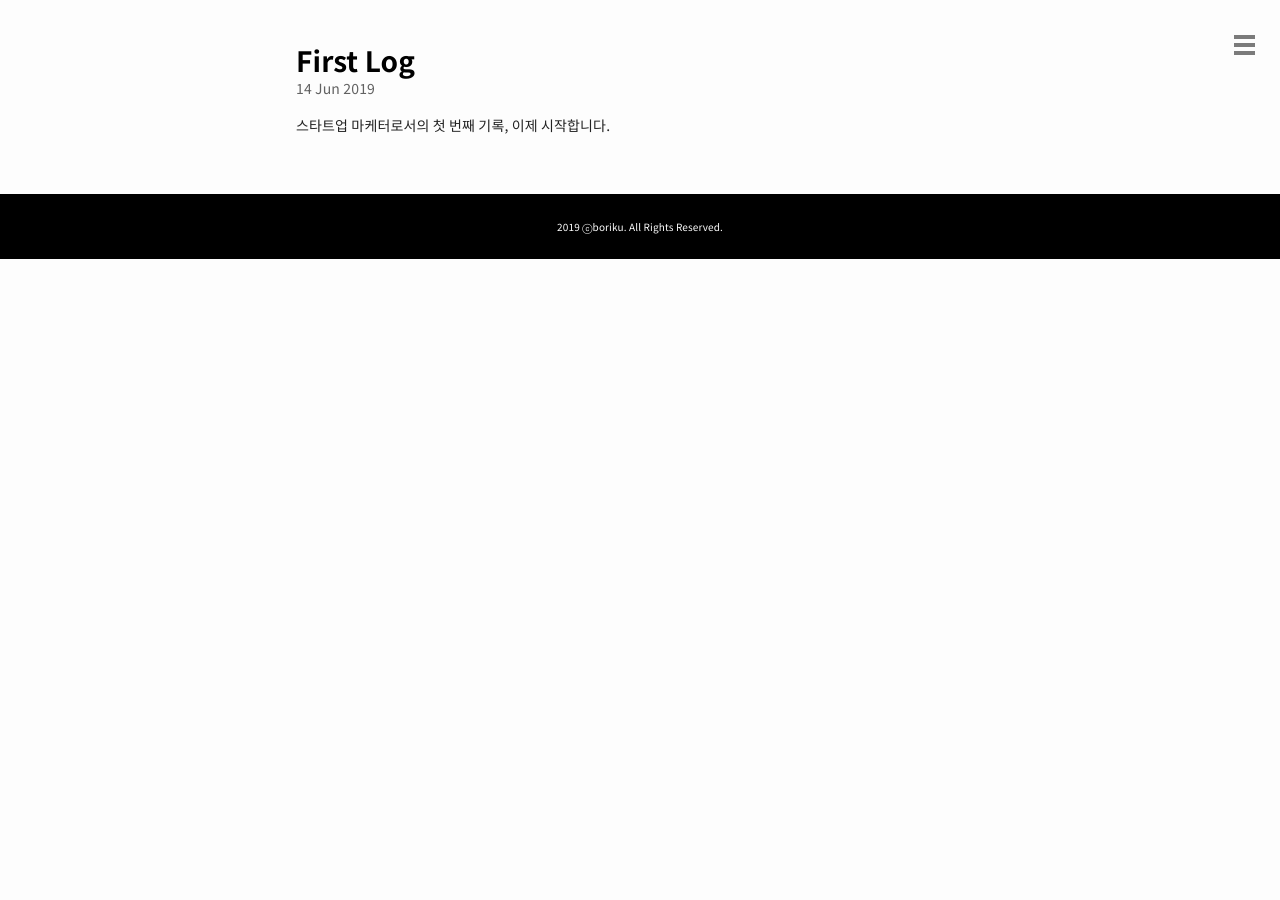
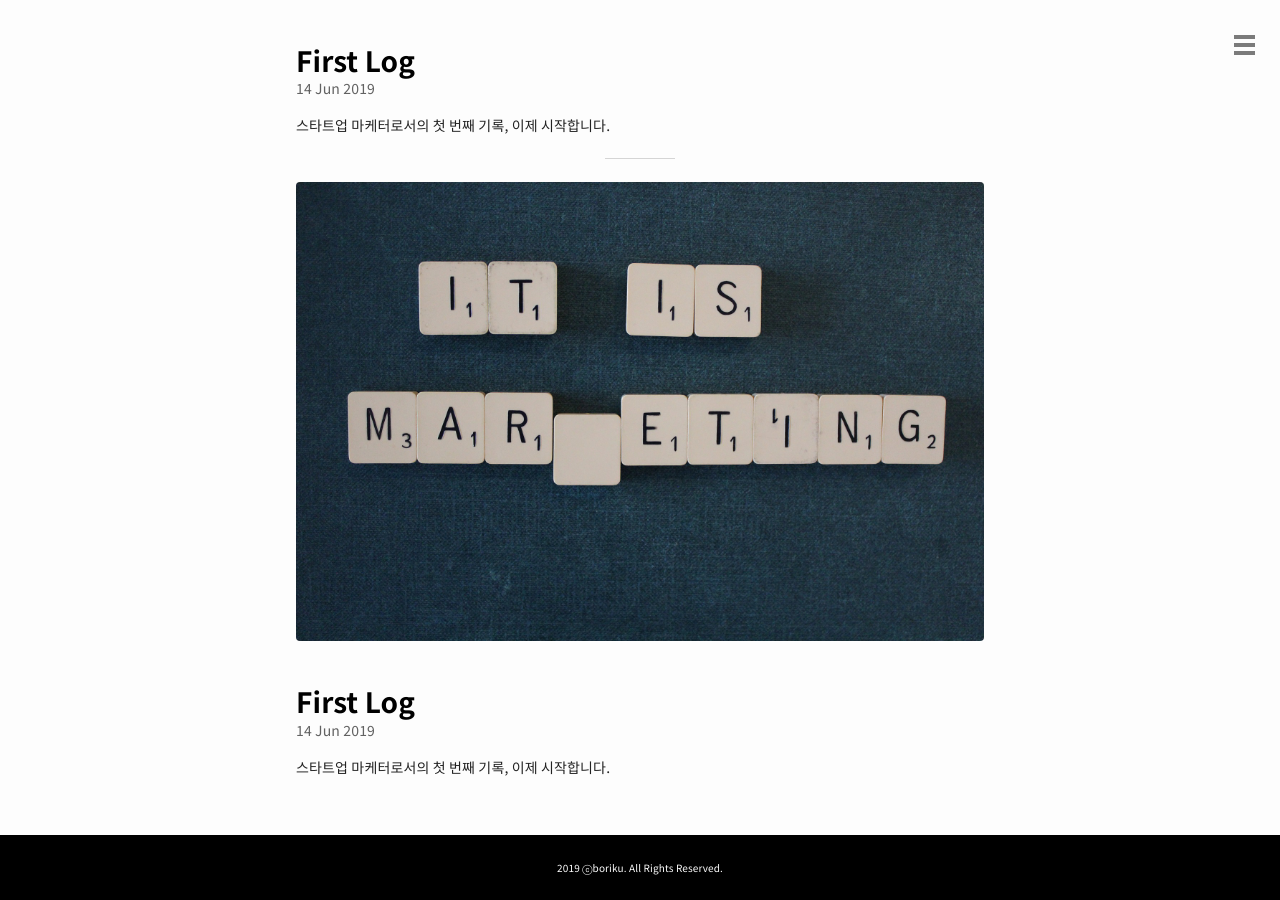
Before and after one commit to boriku/boriku, a Jekyll site: the page built from index.html, in a window 1280 px wide and 900 px high, scrolled down 656 px. Built offline with Jekyll 4.4.1, drawn with Linux system fonts in a browser that asks for light colours; the list of posts is cut into pages by our own code; before the commit the page ends 915 px from its top, so only the background shows below that; some of the changed lines change nothing that is shown.

Commit message:
190623-2

```diff
--- a/_includes/head.html
+++ b/_includes/head.html
@@ -58,8 +58,8 @@
 	    <meta property="og:image" content="{{ site.github.url }}/img/{{ page.image.feature }}" />
 	    <meta name="twitter:image:src" content="{{ site.github.url }}/img/{{ page.image.feature }}" />
 	  {% else %}
-	    <meta property="og:image" content="{{ site.github.url }}/img/thumbnail.jpg" />
-	    <meta name="twitter:image:src" content="{{ site.github.url }}/img/thumbnail.jpg" />
+	    <meta property="og:image" content="{{ site.github.url }}/img/image-2.png" />
+	    <meta name="twitter:image:src" content="{{ site.github.url }}/img/image-2.png" />
 	  {% endif %}
 	    <meta property="og:locale" content="ko_KR" />
 	    <meta property="og:site_name" content="{{ site.title }}" />
--- a/_includes/menu.html
+++ b/_includes/menu.html
@@ -9,6 +9,7 @@
 	    {% endif %}
 	  {% endfor %}
 
+	<a href="{{ site.baseurl }}">Digital Marketing</a>
 		<!-- Nav posts -->
 	  {% for post in site.posts %}
 	    {% if post.layout == "posts" %}
--- a/_includes/nav-footer.html
+++ b/_includes/nav-footer.html
@@ -1,5 +1,5 @@
 <footer>
 
-	<span>version {{ site.version }}</span>
+	<span>blog version {{ site.version }}</span>
 
 </footer>
--- /dev/null
+++ b/_posts/2019-06-23-SEO.md
@@ -0,0 +1,72 @@
+---
+layout: post
+title: First Log
+date: 2019-06-15 01:00:00 +09:00
+author: "boriku"
+permalink: /firstlog/
+image:
+  feature: firstlog-3.jpg
+categories:
+  - 마케팅
+  - 기록
+tags:
+  - 스타트업마케터
+  - 마케팅
+  - 마케터
+  - 마개이너
+  - boriku
+description: 스타트업 마케터로서의 첫 번째 기록, 이제 시작합니다.
+---
+
+### **[스타트업 마케터로서의 기록] 드디어, 시작**
+
+> **426일, 1년하고도 2달.**
+> 오늘까지 제가 스타트업에서 일한 날들입니다.
+>
+
+안녕하세요. 저는 <u>스타트업 마케터</u>입니다.
+유통회사 영업관리 직무를 때려치우고,
+마케팅을 시작하면서 무언가를 기록하고, 남기고 싶었습니다.
+
+<br>![](https://images.unsplash.com/uploads/141103282695035fa1380/95cdfeef?ixlib=rb-1.2.1&ixid=eyJhcHBfaWQiOjEyMDd9&auto=format&fit=crop&w=1274&q=80)
+
+
+사실, 그 바람은 작년 여름부터 시작이었죠.
+*“완벽하지 않은 글을 남들에게 보여주기 부끄럽다.”*
+*“무슨 말부터 어떻게 어디에 써야할 지 모르겠다.”*
+*“아 오늘은 너무 피곤해서, 내일은 바빠서…”*
+
+계속 미뤄왔던 **제 이야기**를 이제 써보려고 해요.
+지금의 부족함은 제 블로그를 채우다보면 언젠가 채워지지 않을까요?
+저는 한 가지 주제가 아닌 **여러 주제**를 다루려고 합니다.
+
+**첫 번째.** 인력, 자본, 복지 모든 것이 부족한 스타트업에서 하루하루 치열하게 생존하기 위해 성장하는 저의 일상을 남기려고 해요.
+화려하고 멋있는 이야기는 아닐 거에요.
+노력했지만 실패한 이야기, 마음대로 안되서 좌절한 이야기처럼 좌충우돌 스타트업 마케터로서의 이야기가 주를 이루겠죠.
+하지만, 그 속에서 조금씩 성장하는 이야기가 될 거예요.
+
+<br>
+
+![](https://images.unsplash.com/photo-1497005367839-6e852de72767?ixlib=rb-1.2.1&ixid=eyJhcHBfaWQiOjEyMDd9&auto=format&fit=crop&w=400&q=60)
+
+**두 번째**. 제가 지향하는 **마개이너**가 되기 위해 공부하는 그 과정을 기록하겠습니다.
+마개이너란 마케팅+개발+디자이너의 합성어로 마케팅 뿐만 아니라 개발과 디자인에도 능통한 사람을 의미해요.
+제가 이상적으로 꿈꾸는 마개이너와 현실의 저는 꽤 멀지만, 그 거리를 점점 좁혀가려고 합니다.
+거리를 좁혀가는 그 시작이 바로 **저만의 이 사이트**입니다.
+
+**세 번째**. F&B, 푸드테크, 스타트업 등 관심있는 산업에 대한 트렌드를 계속 파악하고 기록할 거에요.
+파악하는 수단이 기사일 수도, 책일 수도, 강연일 수도 있어요. 아니면, 경쟁업체의 광고, 퍼블리, 마케팅 뉴스레터가 될 수도 있겠죠?
+
+ [](C:\Users\USER\GitHub\boriku\boriku\img\firstlog_3.jpg)
+
+트렌드에 재빠르게 반응할 수 있는 그런 마케터가 되기 위해 **기록하는 공간**으로 이 사이트를 활용하려고 합니다.
+
+![](https://images.unsplash.com/photo-1504805572947-34fad45aed93?ixlib=rb-1.2.1&ixid=eyJhcHBfaWQiOjEyMDd9&auto=format&fit=crop&w=400&q=60)
+
+지금 제가 좋아하는 일을 하는 이 순간들이 저에게는 너무 소중한 날들입니다.
+그 순간들을 빠르진 않아도 천천히 그리고 꾸준하게 기록하겠습니다.
+
+다시 만나요.
+:-)
+
+------
```
Also changed, not shown: img/image-1.png (added), img/image-2.png (added).
